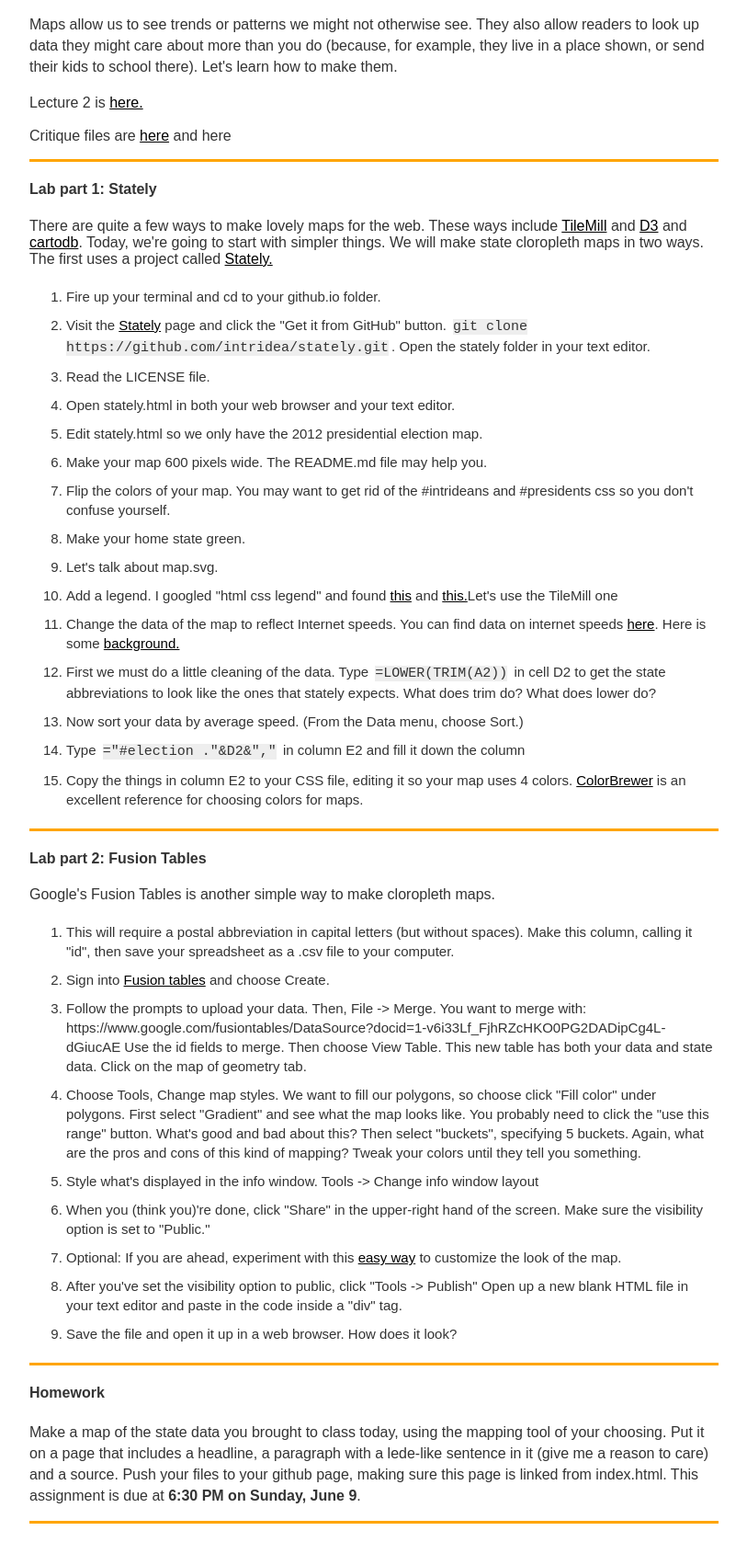
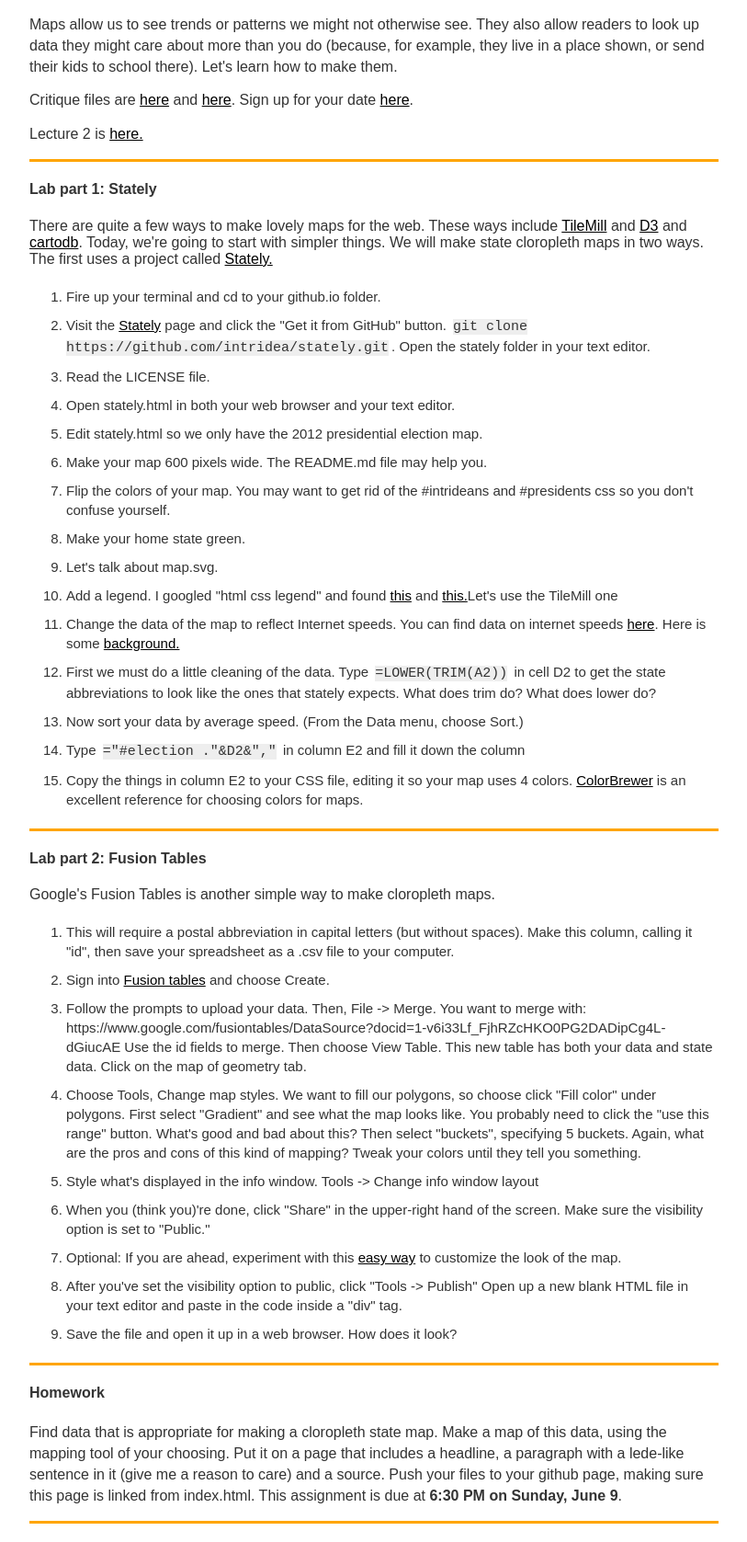
Before and after one commit to kpq/sherp-31, a plain HTML site: page weeks/week2.html in a window 1280 px wide. Shown: the part 127-1804 px from the top of the page at 92% size, without its empty margins (233-1046 px from the left). Drawn offline with Linux system fonts and the light colour scheme.

Commit message:
week 2 hw adjustment and critique

```diff
--- a/weeks/week2.html
+++ b/weeks/week2.html
@@ -10,8 +10,11 @@
     <h6 class="nyu-2013-dj-week">Week 2 - Monday <span class="nyu-2013-dj-week-date">June 3</span></h6>
     <h1 class="nyu-2013-dj-week-title">Maps</h1>
     <p class="nyu-2013-week-intro-graf">Maps allow us to see trends or patterns we might not otherwise see. They also allow readers to look up data they might care about more than you do (because, for example, they live in a place shown, or send their kids to school there). Let's learn how to make them.</p>
+
+	<p>Critique files are <a href = "http://qz.com/89019/29-of-the-worlds-largest-bike-sharing-programs-in-one-map/">here</a> and <a href = "../assets/images/bikesdocked.png">here</a>. Sign up for your date <a href = "https://docs.google.com/document/d/1QNNza91ECKWI2M-89bRhPUPj1gXC_IMZcG95jV6FOTE/edit?pli=1">here</a>.</p>
+
+
     <p class="nyu-2013-week-intro-graf">Lecture 2 is <a href="../assets/lectures/lecture2-2013.pdf">here.</a></p>
-<p>Critique files are <a href = "http://qz.com/89019/29-of-the-worlds-largest-bike-sharing-programs-in-one-map/">here</a> and here</p>
 
 
   </div>
@@ -73,7 +76,7 @@
   <div class="nyu-2013-dj-homework">
 
     <h4 class="nyu-2013-dj-week-header">Homework</h4>
-    <p class="nyu-2013-week-intro-graf">Make a map of the state data you brought to class today, using the mapping tool of your choosing. Put it on a page that includes a headline, a paragraph with a lede-like sentence in it (give me a reason to care) and a source. Push your files to your github page, making sure this page is linked from index.html. This assignment is due at <strong>6:30 PM on Sunday, June 9</strong>.</p>
+    <p class="nyu-2013-week-intro-graf">Find data that is appropriate for making a cloropleth state map. Make a map of this data, using the mapping tool of your choosing. Put it on a page that includes a headline, a paragraph with a lede-like sentence in it (give me a reason to care) and a source. Push your files to your github page, making sure this page is linked from index.html. This assignment is due at <strong>6:30 PM on Sunday, June 9</strong>.</p>
 
   </div>
 
```
Also changed, not shown: assets/images/bikesdocked.png (added).
